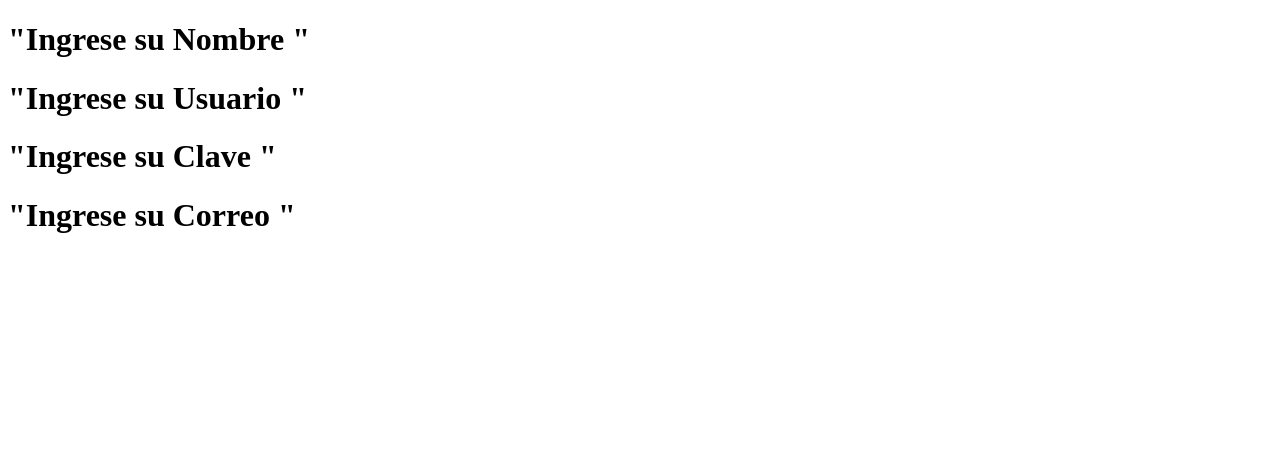
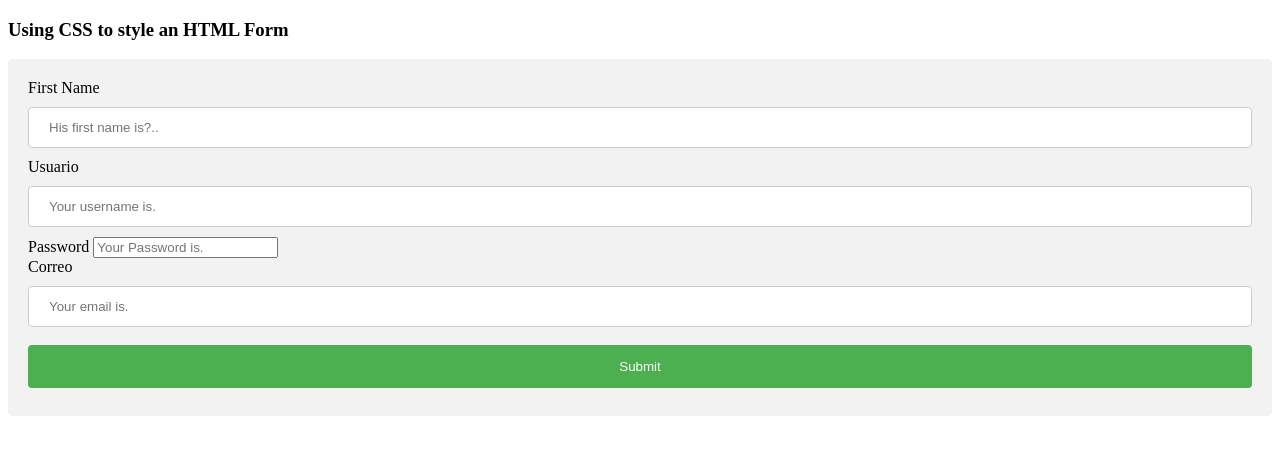
Before and after one commit to Rommy-rgb/Rommy, a plain HTML site: page index.html in a window 1280 px wide. Drawn offline with Linux system fonts and the light colour scheme.

Commit message:
el label debe tener el mismo tamaño que las demas me refiero al row Password?

```diff
--- a/index.html
+++ b/index.html
@@ -1,15 +1,69 @@
 <!DOCTYPE html>
 <html>
+  <style>
+input[type=text], select {
+  width: 100%;
+  padding: 12px 20px;
+  margin: 10px 0;
+  display: inline-block;
+  border: 1px solid #ccc;
+  border-radius: 4px;
+  box-sizing: border-box;
+}
+
+input[type=submit] {
+  width: 100%;
+  background-color: #4CAF50;
+  color: white;
+  padding: 14px 20px;
+  margin: 8px 0;
+  border: none;
+  border-radius: 4px;
+  cursor: pointer;
+}
+
+input[type=submit]:hover {
+  background-color: #45a049;
+}
+
+div {
+  border-radius: 5px;
+  background-color: #f2f2f2;
+  padding: 20px;
+}
+</style>
+<body>
+
+<h3>Using CSS to style an HTML Form</h3>
+
+<div>
+  <form action="/action_page.php">
+    <label for="fname">First Name</label>
+    <input type="text" id="fname" name="firstname" placeholder="His first name is?..">
+
+    <label for="fuser">Usuario</label>
+    <input type="text" id="fuser" name="Usuario" placeholder="Your username is.">
+
+    <label for="fPassword">Password</label>
+    <input type="int" id="fclave" name="Password" placeholder="Your Password is." ><br>
+
+    <label for="femail">Correo</label>
+    <input type="text" id="femail" name="email" placeholder="Your email is.">
+
+    <input type="submit" value="Submit">
+  </form>
+</div>
+
+</body>
+</html>
+
   <head>
     <meta charset="utf-8">
     <meta name="viewport" content="width=device-width">
     <title>repl.it</title>
     <link href="style.css" rel="stylesheet" type="text/css" />
   </head>
-  <h1>"Ingrese su Nombre <nombre></nombre>" </h1>
-  <h1>"Ingrese su Usuario <usuario></usuario>" </h1>
-  <h1>"Ingrese su Clave <Password></Password> " </h1>
-  <h1>"Ingrese su Correo <Email></Email>" </h1>
+
 
 
   <body>
```
Also changed, not shown: 1 other file.
